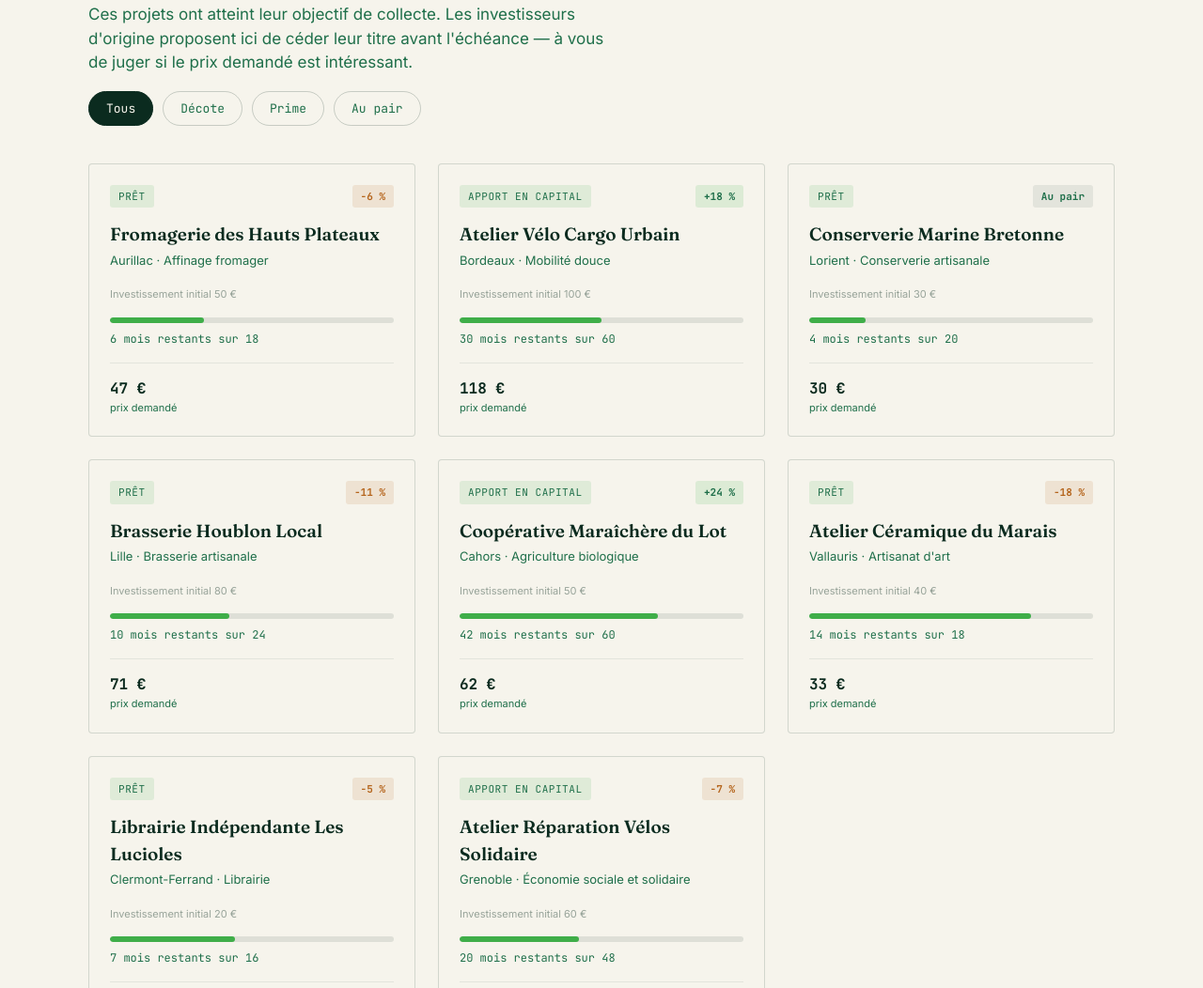
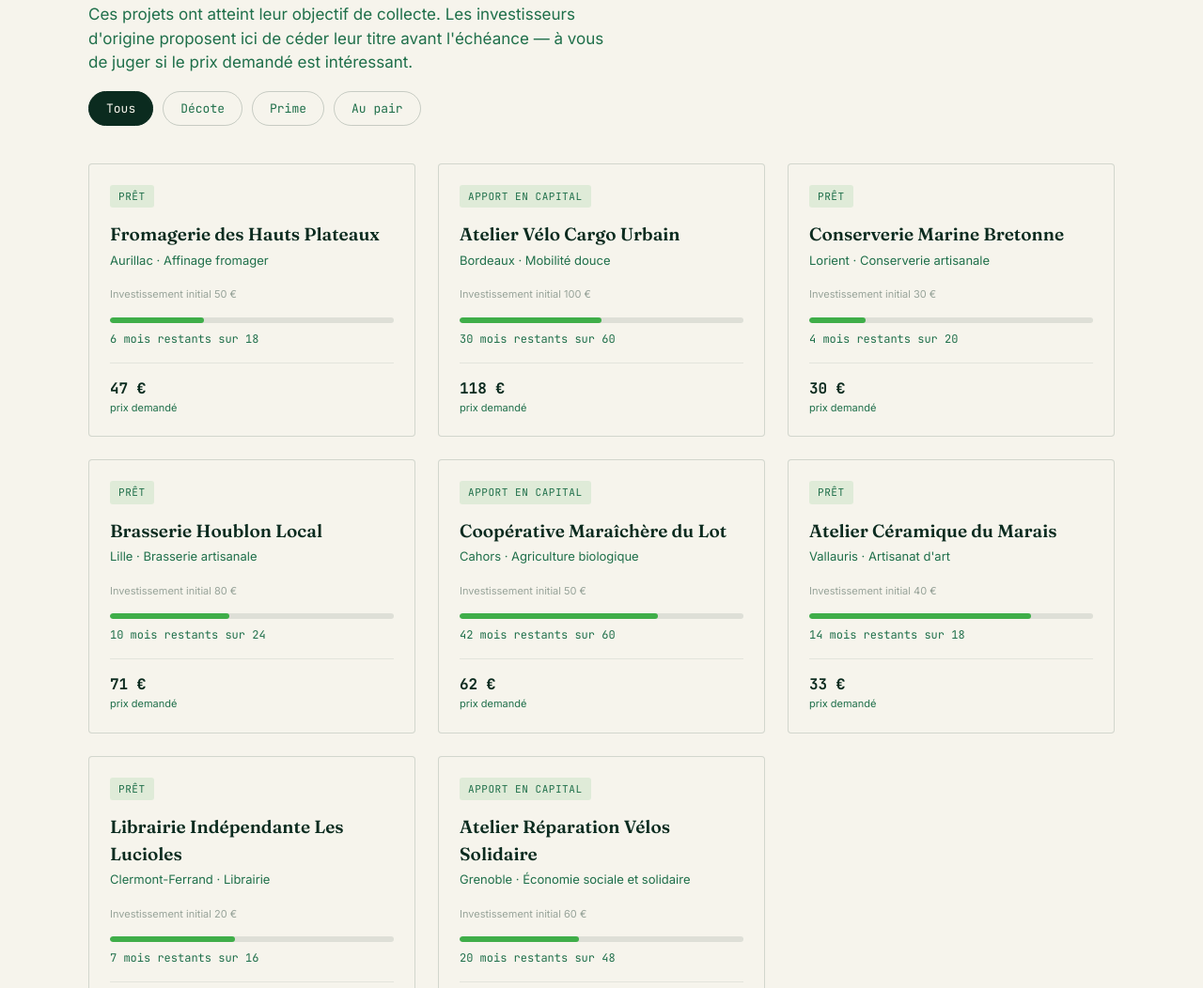
Before and after one commit to Rianori/Noko, a plain HTML site: page demo/index.html in a window 1280 px wide. Shown: the part 3704-4756 px from the top of the page at 94% size. Drawn offline with Linux system fonts and the light colour scheme.

Commit message:
Retrait du badge market-diff (decote/prime/au pair) sur les tuiles du marche secondaire, info non pertinente. Nettoyage du code mort associe (priceDiffLabel, classes diff-*).

```diff
--- a/demo/portefeuille.css
+++ b/demo/portefeuille.css
@@ -113,15 +113,8 @@
 
 .market-card-top{
   padding: 22px 22px 0;
-  display: flex; justify-content: space-between; align-items: flex-start; gap: 10px;
+  display: flex; justify-content: flex-start;
 }
-.market-diff{
-  font-family: var(--font-mono); font-size: 11px; font-weight: 700;
-  padding: 4px 9px; border-radius: 3px; white-space: nowrap;
-}
-.diff-pair{ background: rgba(11,43,31,0.08); color: var(--green-mid); }
-.diff-prime{ background: rgba(63,174,73,0.14); color: var(--green-mid); }
-.diff-decote{ background: rgba(181,101,29,0.12); color: #b5651d; }
 
 .market-card-body{ padding: 14px 22px 22px; flex: 1; display: flex; flex-direction: column; }
 .market-card-body .project-name{ color: var(--forest); }
@@ -144,9 +137,6 @@
 /* Buy modal */
 .buy-summary{ background: var(--cream-dim) !important; color: var(--forest) !important; margin-top: 4px; }
 .buy-summary .invest-summary-row span:last-child{ color: var(--forest) !important; font-family: var(--font-mono); }
-.buy-summary .diff-prime{ color: var(--green-mid) !important; font-weight: 700; }
-.buy-summary .diff-decote{ color: #b5651d !important; font-weight: 700; }
-.buy-summary .diff-pair{ color: var(--green-mid) !important; }
 .buy-disclaimer{ font-size: 12.5px; color: var(--green-mid); margin: 16px 0 24px; }
 
 /* Sélecteur de quantité (achat multiple marché secondaire) */
--- a/demo/portefeuille.js
+++ b/demo/portefeuille.js
@@ -294,24 +294,15 @@
     return diffPct > 0 ? 'prime' : 'decote';
   }
 
-  function priceDiffLabel(listing){
-    const diffPct = ((listing.askPrice - listing.originalAmount) / listing.originalAmount) * 100;
-    if(Math.abs(diffPct) < 1) return { text: 'Au pair', cls: 'diff-pair' };
-    if(diffPct > 0) return { text: `+${diffPct.toFixed(0)} %`, cls: 'diff-prime' };
-    return { text: `${diffPct.toFixed(0)} %`, cls: 'diff-decote' };
-  }
-
   function renderMarket(filter){
     const list = filter === 'tous' ? window.NOKO_MARKET_LISTINGS : window.NOKO_MARKET_LISTINGS.filter(l => priceCategory(l) === filter);
 
     marketGrid.innerHTML = list.map(listing => {
-      const diff = priceDiffLabel(listing);
       const progressPct = Math.round((listing.remainingMonths / listing.totalMonths) * 100);
       return `
         <article class="market-card" data-id="${listing.id}">
           <div class="market-card-top">
             <span class="project-type">${listing.typeLabel}</span>
-            <span class="market-diff ${diff.cls}">${diff.text}</span>
           </div>
           <div class="market-card-body">
             <span class="project-name">${listing.projectName}</span>
```
